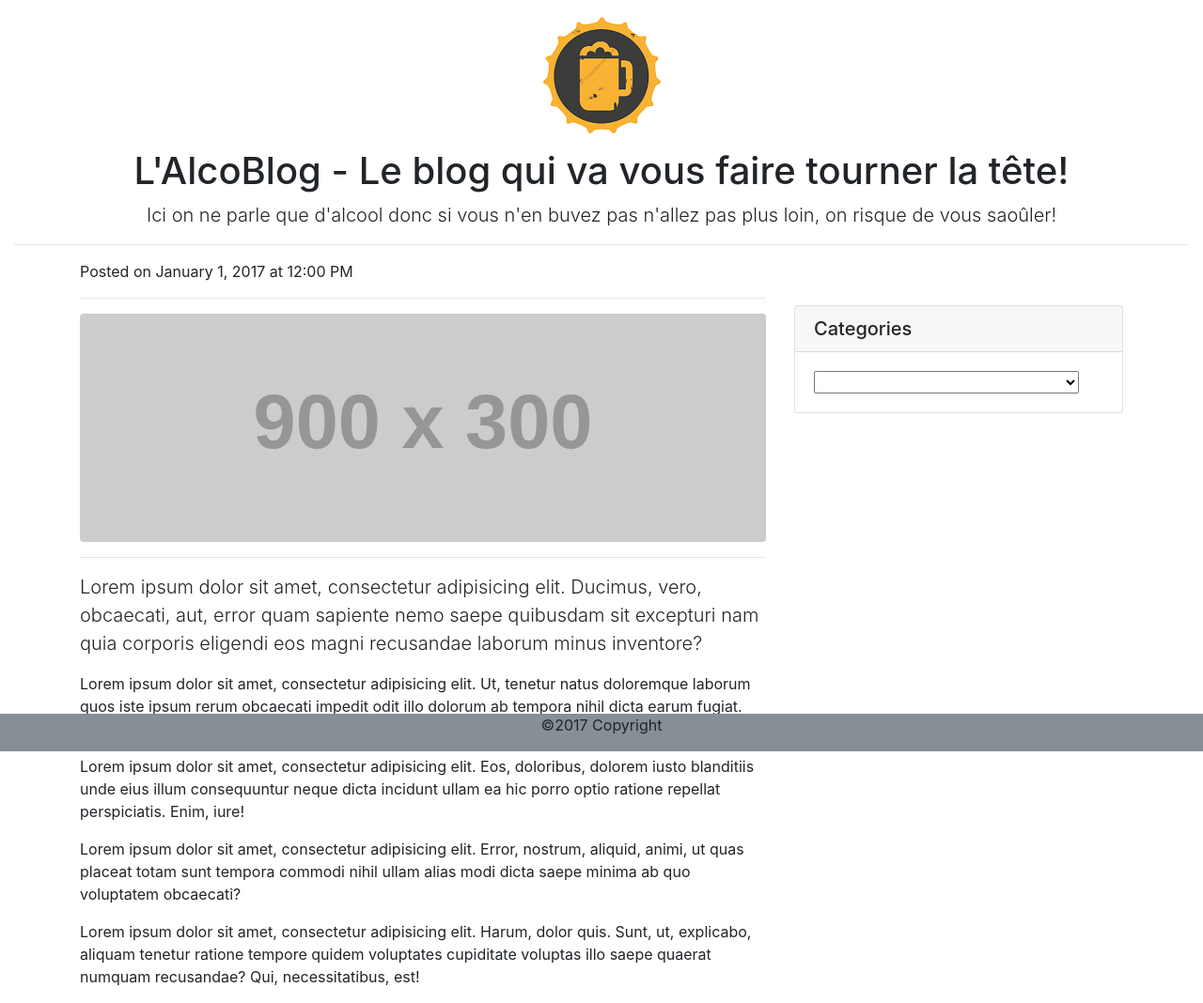
After one commit to Aurel4012/mini-blog-acs, a PHP site: template admin/view/main.inc.php in a window 1280 px wide. The commit adds this page. Shown: the whole page at 94% size. Run offline with PHP 8.4, Linux system fonts and the light colour scheme; the template is opened without the code that fills it, so the values that code supplies are empty; grey boxes labelled with a size stand in for pictures from a placeholder-image service; some libraries are stand-ins or nearby versions.

Commit message:
creation header footer admin

```diff
--- a/admin/view/edit-article.php
+++ b/admin/view/edit-article.php
@@ -1,6 +1,6 @@
 <?php
- // echo getcwd().'<br>';
-	require_once('../public/view/header.inc.php');
+// echo getcwd().'<br>';
+	require_once('view/header.inc.php');
 ?>
 
 
@@ -11,6 +11,7 @@
   	 <label for="mini_img_import">Importer l'image miniature</label>
     <input type="file" name="mini_img" class="form-control-file" id="mini_img" value="<?php echo $article_preview_image ?>">
     <textarea id="mytextarea"><?php echo $article_text ?></textarea>
+    <button type="submit" class="btn btn-warning">Modifié</button>
   </form>
 <script type="text/javascript" src="../public/view/vendor/jquery/jquery.min.js"></script>
 <script type="text/javascript" src="../public/view/vendor/bootstrap/js/bootstrap.bundle.min.js"></script>
@@ -18,4 +19,5 @@
 <script type="text/javascript" src="../public/view/vendor/tinymce/tinymce.min.js"></script>
 <script type="text/javascript" src="../public/view/vendor/tinymce/edit.js"></script>
 </div>
+
 <?php require_once('../public/view/footer.inc.php');?>
--- /dev/null
+++ b/admin/view/footer.inc.php
@@ -0,0 +1,5 @@
+		<div id="footer" class="text-center col-12 bg-secondary fixed-bottom mt-5">
+			<p> ©2017 Copyright</p>
+		</div>
+	</body>
+</html>
--- /dev/null
+++ b/admin/view/header.inc.php
@@ -0,0 +1,26 @@
+<!DOCTYPE html>
+    <html lang="fr">
+        <head>
+            <meta charset="utf-8">
+            <meta name="viewport" content="width=device-width, initial-scale=1, shrink-to-fit=no">
+            <meta name="description" content="">
+            <meta name="author" content="">
+            <title>Mini-Blog ACS</title>
+            <!-- Bootstrap core CSS -->
+            <link href="../public/view/vendor/bootstrap/css/bootstrap.min.css" rel="stylesheet">
+            <!-- Custom styles for this template -->
+            <link href="../public/view/css/blog-post.css" rel="stylesheet">
+        </head>
+        <header>
+            <div class="container-fluid col-lg-12 mt-3">
+                <div class="container text-center">
+                    <img src="../public/view/css/img/logo.png" class="text-center">
+                    <h1 class="mt-3  text-center">L'AlcoBlog - Le blog qui va vous faire tourner la tête!</h1>
+                </div>
+                <p class="lead mt-2 text-center">
+                    Ici on ne parle que d'alcool donc si vous n'en buvez pas n'allez pas plus loin, on risque de vous saoûler!
+                </p>
+                <hr>
+            </div>
+        </header>
+        <body>
--- /dev/null
+++ b/admin/view/main.inc.php
@@ -0,0 +1,48 @@
+<main>
+    <div class="container">
+      <div class="row">
+        <div class="col-lg-8">
+          <p>Posted on January 1, 2017 at 12:00 PM</p> <!-- généré en php -->
+
+          <hr>
+
+          <img class="img-fluid rounded" src="http://placehold.it/900x300" alt="">
+
+          <hr>
+
+          <p class="lead">Lorem ipsum dolor sit amet, consectetur adipisicing elit. Ducimus, vero, obcaecati, aut, error quam sapiente nemo saepe quibusdam sit excepturi nam quia corporis eligendi eos magni recusandae laborum minus inventore?</p>
+
+          <p>Lorem ipsum dolor sit amet, consectetur adipisicing elit. Ut, tenetur natus doloremque laborum quos iste ipsum rerum obcaecati impedit odit illo dolorum ab tempora nihil dicta earum fugiat. Temporibus, voluptatibus.</p>
+
+          <p>Lorem ipsum dolor sit amet, consectetur adipisicing elit. Eos, doloribus, dolorem iusto blanditiis unde eius illum consequuntur neque dicta incidunt ullam ea hic porro optio ratione repellat perspiciatis. Enim, iure!</p>
+
+          <p>Lorem ipsum dolor sit amet, consectetur adipisicing elit. Error, nostrum, aliquid, animi, ut quas placeat totam sunt tempora commodi nihil ullam alias modi dicta saepe minima ab quo voluptatem obcaecati?</p>
+
+          <p>Lorem ipsum dolor sit amet, consectetur adipisicing elit. Harum, dolor quis. Sunt, ut, explicabo, aliquam tenetur ratione tempore quidem voluptates cupiditate voluptas illo saepe quaerat numquam recusandae? Qui, necessitatibus, est!</p>
+
+        </div>
+        <div class="col-md-4 float-right">
+          <div class="card my-4 sticky-top mt-5">
+            <h5 class="card-header">Categories</h5>
+              <div class="card-body">
+                <select class="col-11">
+
+                      <option><?php echo $name[0] ; ?></option>
+
+                      <option>15% (Ca va je gère!)</option>
+                      <option>20% (C'est le dernier!)</option>
+                      <option>70% (Il est des nôtres!!)</option>
+                      <option>+70% (J'aoi% perdu mùon Mossepate!)</option>
+                    </select>
+
+            </div>
+          </div>
+
+        </div>
+
+      </div>
+
+    </div>
+    </div>
+    </div>
+</main>
```
